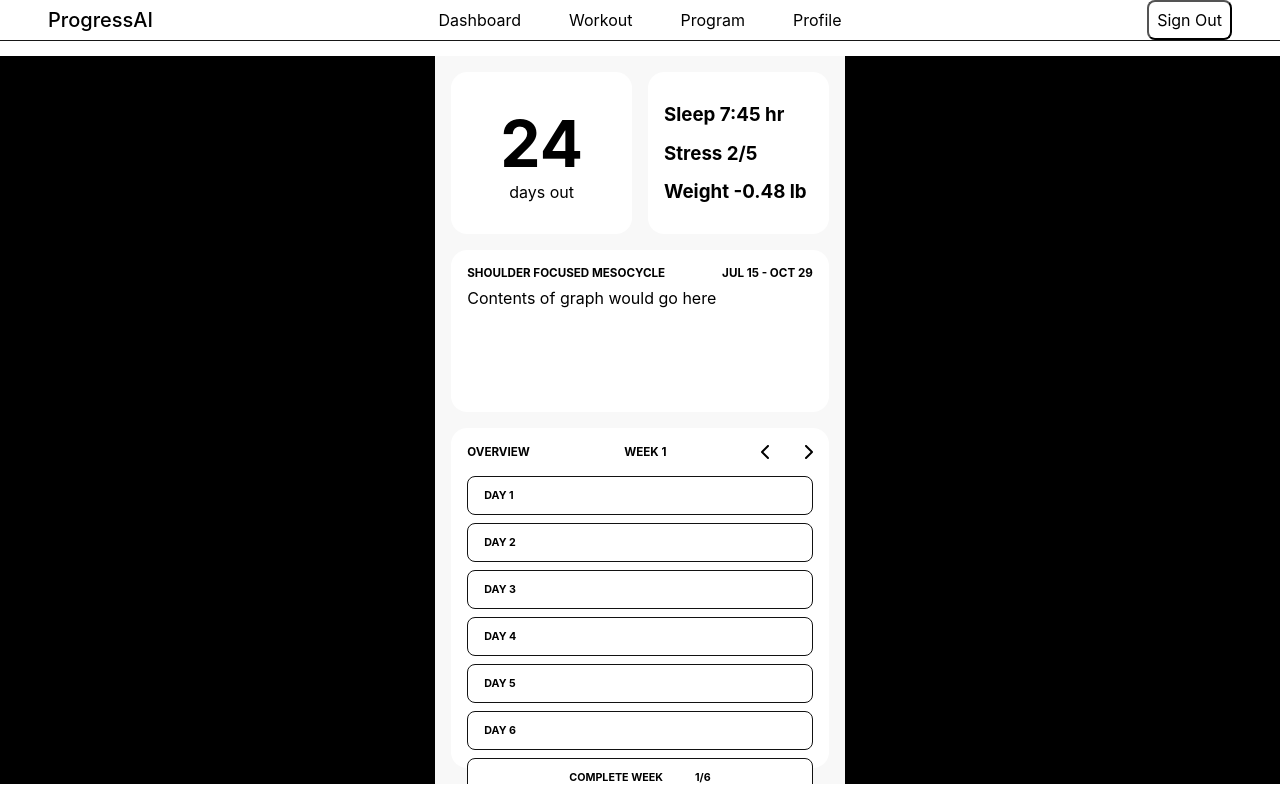
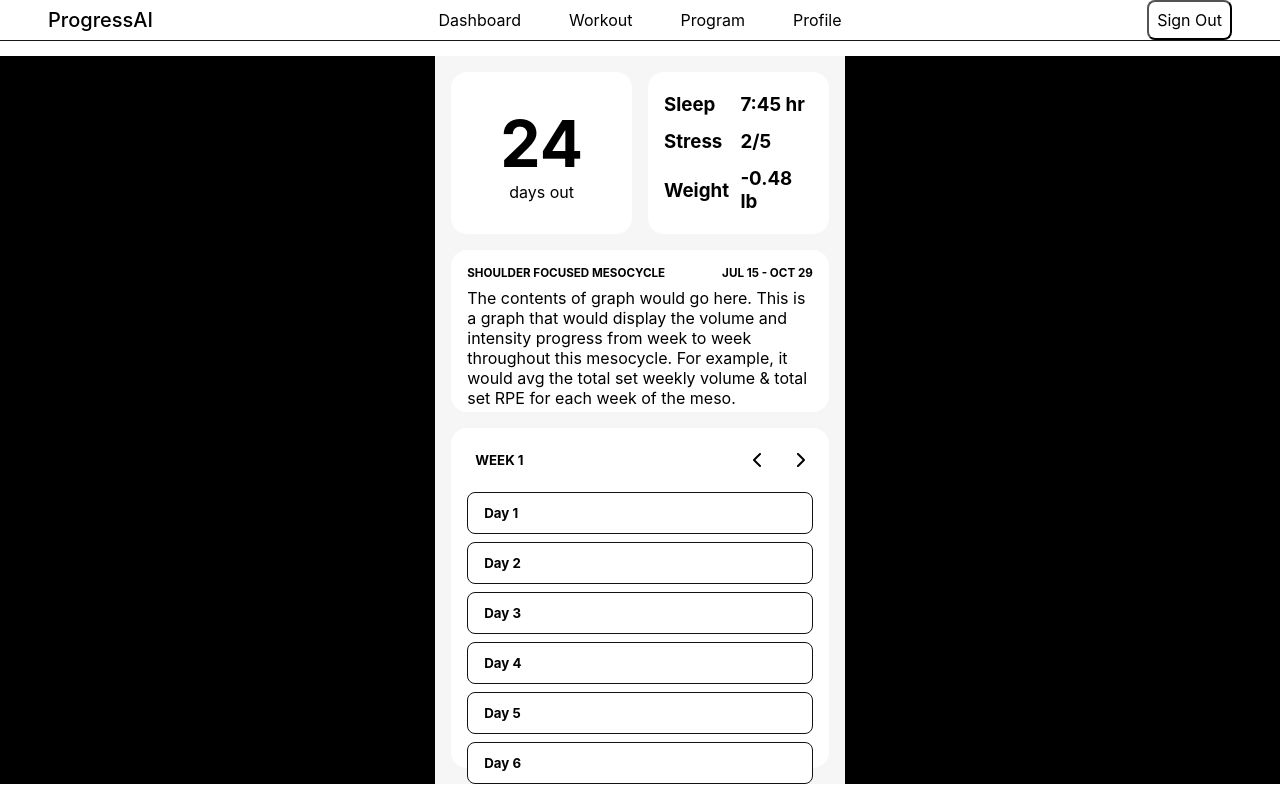
Before and after one commit to danielbirdjr/training_web_app, a Next.js app: page /dashboard in a window 1280 px wide. Built offline with nearby package versions, Linux system fonts and the light colour scheme.

Commit message:
Little details

```diff
--- a/src/pages/dashboard.jsx
+++ b/src/pages/dashboard.jsx
@@ -10,9 +10,12 @@ const Dashboard = () => {
                 <p>days out</p>
             </div>
             <div className='checkin-widget widget'>
-                <h3>Sleep 7:45 hr</h3>
-                <h3>Stress 2/5</h3>
-                <h3>Weight -0.48 lb</h3>
+                <h3>Sleep</h3>
+                <h3>7:45 hr</h3>
+                <h3>Stress</h3>
+                <h3>2/5</h3>
+                <h3>Weight</h3>
+                <h3>-0.48 lb</h3>
             </div>
             <div className='vol-int-graph-widget widget'>
                 <div className='mesocycle-title'>
@@ -20,11 +23,10 @@ const Dashboard = () => {
                     <h5>JUL 15 - OCT 29</h5>
                 </div>
                 <div className='widget-line'></div>
-                    <div>Contents of graph would go here</div>
+                    <div>The contents of graph would go here. This is a graph that would display the volume and intensity progress from week to week throughout this mesocycle. For example, it would avg the total set weekly volume & total set RPE for each week of the meso.</div>
             </div>
             <div className='week-overview-widget widget'>
-                <div className='week-overview-title '>
-                    <h5>Overview</h5>
+                <div className='week-overview-title'>
                     <h5>Week 1</h5>
                     <div className='week-navigation-arrows'>
                         <svg xmlns="http://www.w3.org/2000/svg" viewBox="0 0 320 512" className="left-chevron-icon"><path d="M9.4 233.4c-12.5 12.5-12.5 32.8 0 45.3l192 192c12.5 12.5 32.8 12.5 45.3 0s12.5-32.8 0-45.3L77.3 256 246.6 86.6c12.5-12.5 12.5-32.8 0-45.3s-32.8-12.5-45.3 0l-192 192z"/></svg>
@@ -32,26 +34,26 @@ const Dashboard = () => {
                     </div>
                 </div>
                 <div className='week-overview-day'>
-                    <h6>Day 1</h6>
+                    <h5>Day 1</h5>
                 </div>
                 <div className='week-overview-day'>
-                    <h6>Day 2</h6>
+                    <h5>Day 2</h5>
                 </div>
                 <div className='week-overview-day'>
-                    <h6>Day 3</h6>
+                    <h5>Day 3</h5>
                 </div>
                 <div className='week-overview-day'>
-                    <h6>Day 4</h6>
+                    <h5>Day 4</h5>
                 </div>
                 <div className='week-overview-day'>
-                    <h6>Day 5</h6>
+                    <h5>Day 5</h5>
                 </div>
                 <div className='week-overview-day'>
-                    <h6>Day 6</h6>
+                    <h5>Day 6</h5>
                 </div>
                 <button className='week-overview-day complete-week'>
-                    <h6>Complete Week</h6>
-                    <h6>1/6</h6>
+                    <h5>Complete Week</h5>
+                    <h5>0/6</h5>
                 </button>
             </div>
         </div>
--- a/src/styles/dashboard.css
+++ b/src/styles/dashboard.css
@@ -16,7 +16,7 @@
 
 .dashboard-container {
     width: calc((100vh - 4.5rem)* 9 / 16);
-    background-color: rgb(248, 248, 248);
+    background-color: rgb(246, 246, 246);
     height: calc(100vh - 4.5rem);
     box-sizing: border-box;
     display: grid;
@@ -54,6 +54,11 @@
     padding: 1rem;
     grid-column: span 2;
     grid-row: span 2;
+
+    display: grid;
+    grid-template-columns: repeat(2, 1fr);
+    gap: .25rem;
+    align-items: center;
 }
 
 /* Volume and Intensity Graph Widget */
@@ -90,8 +95,8 @@
     display: flex;
     justify-content: space-between;
     text-transform: uppercase;
-    font-size: .875rem;
-    margin-bottom: 1rem;
+    padding: .5rem .5rem .75rem .5rem;
+    margin-bottom: 0.75rem;
     align-items: center;
 }
 
@@ -117,7 +122,7 @@
     margin-bottom: 0.5rem;
     justify-content: space-between;
     border-radius: .5rem;
-    text-transform: uppercase;
+    text-transform: capitalize;
 }
 
 .complete-week {
```
